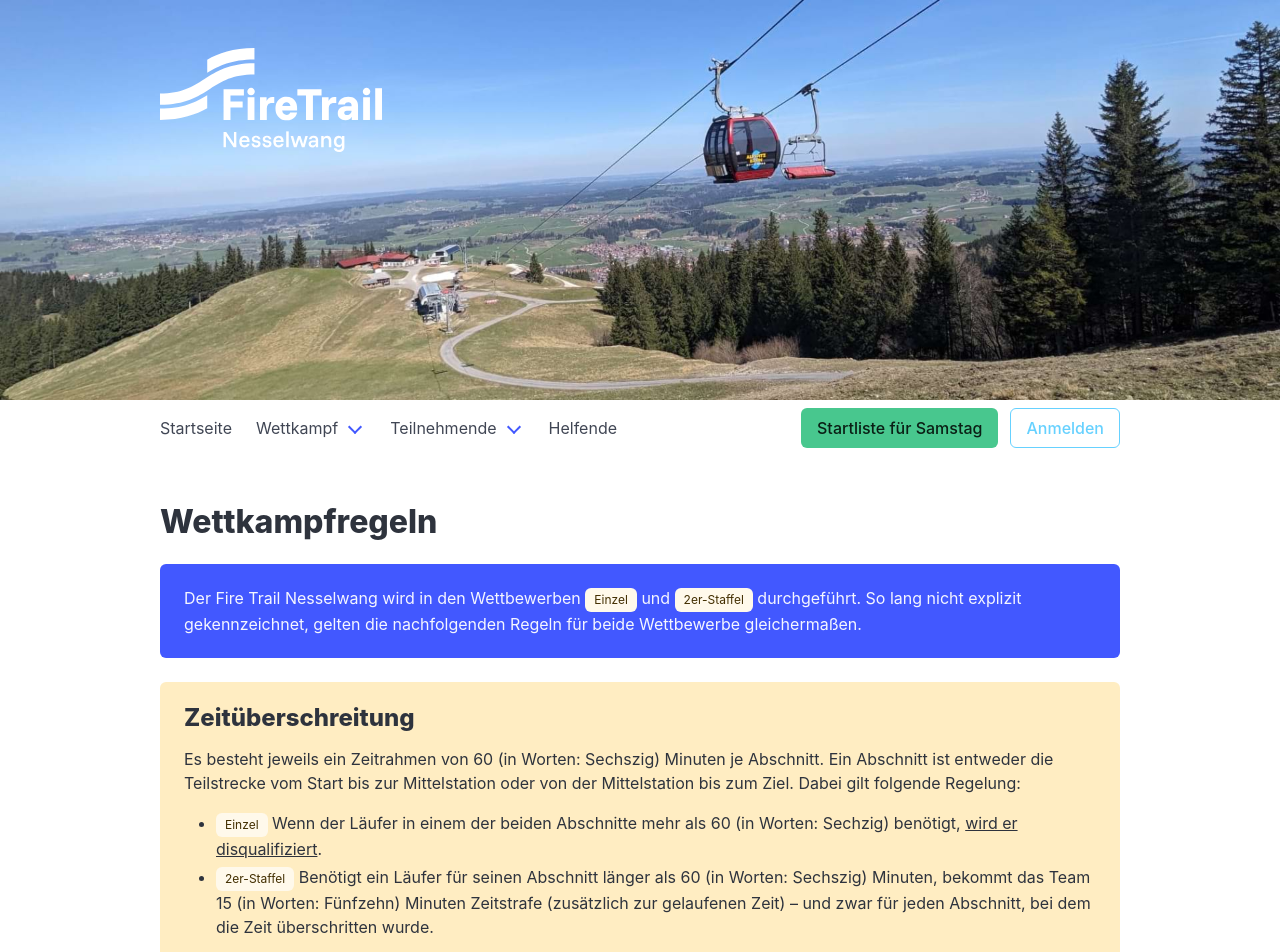
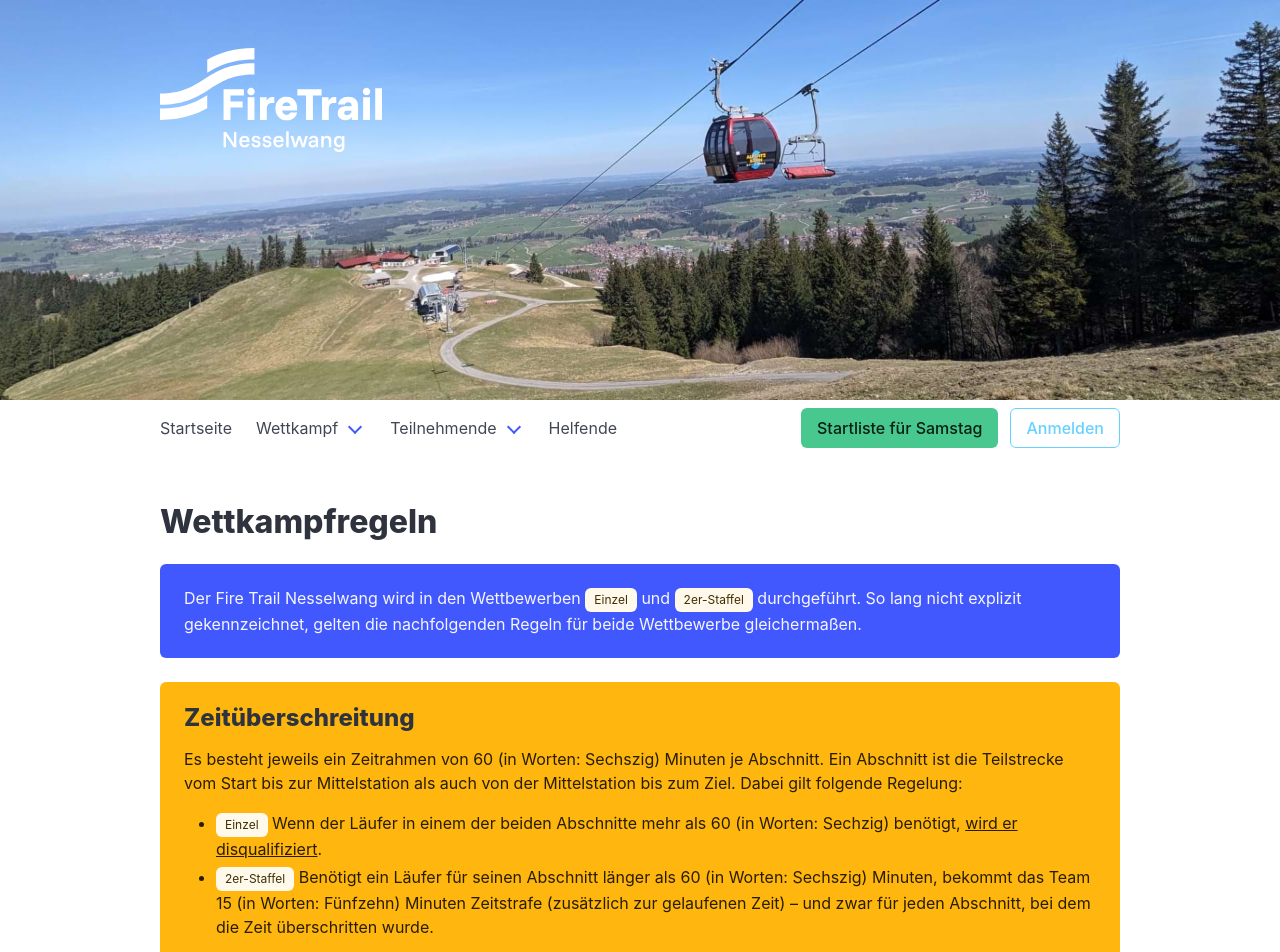
Before and after one commit to steffkes/nesselwang-competition, a Nuxt app: page /wettkampf/regeln in a window 1280 px wide. Shown: the top 952 px of the page. Built offline with nearby package versions, Linux system fonts and the light colour scheme; no server answers.

Commit message:
improve layout for time limits

```diff
--- a/pages/wettkampf/regeln.vue
+++ b/pages/wettkampf/regeln.vue
@@ -21,13 +21,13 @@ useSeoMeta({
           </p>
         </div>
 
-        <div class="notification has-background-warning-light">
+        <div class="notification is-warning">
           <h3>Zeitüberschreitung</h3>
 
           <p>
             Es besteht jeweils ein Zeitrahmen von 60 (in Worten: Sechszig)
-            Minuten je Abschnitt. Ein Abschnitt ist entweder die Teilstrecke vom
-            Start bis zur Mittelstation oder von der Mittelstation bis zum Ziel.
+            Minuten je Abschnitt. Ein Abschnitt ist die Teilstrecke vom Start
+            bis zur Mittelstation als auch von der Mittelstation bis zum Ziel.
             Dabei gilt folgende Regelung:
           </p>
 
```
